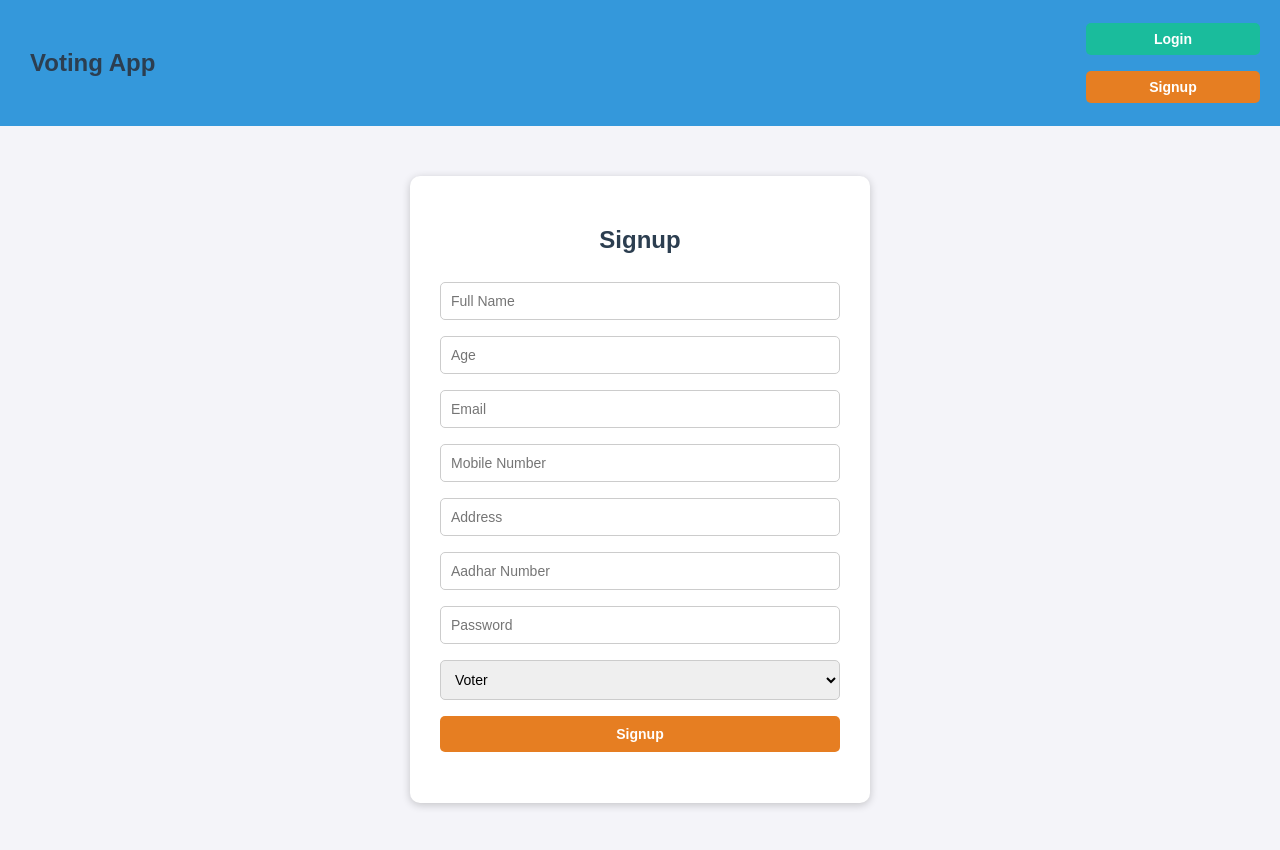
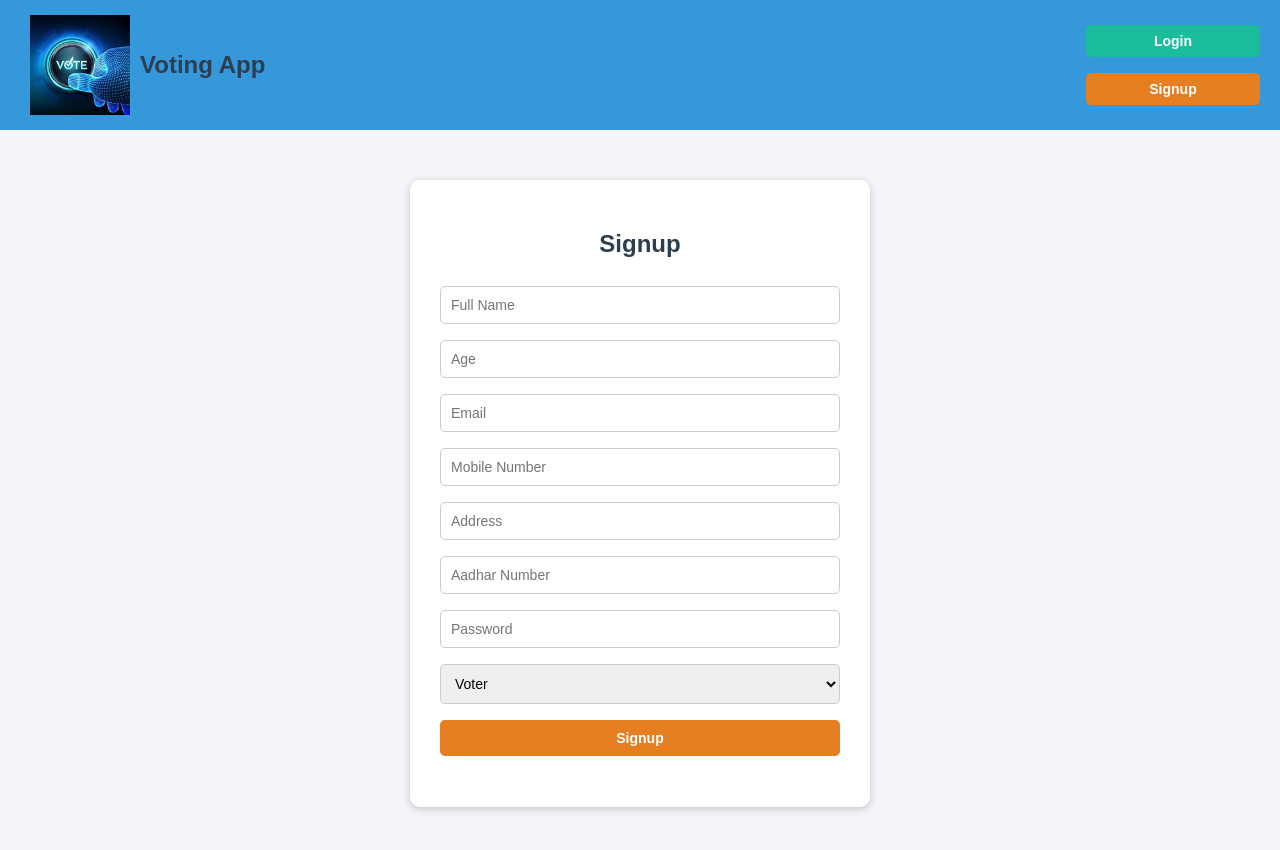
Before and after one commit to akki-singh926/VOTING_APPLICATION, a website: page frontend/signup.html in a window 1280 px wide. Drawn offline with Linux system fonts and the light colour scheme.

Commit message:
added a logo

```diff
--- a/frontend/signup.html
+++ b/frontend/signup.html
@@ -7,23 +7,68 @@
   <script defer src="app.js"></script>
   <style>
     body { margin:0; font-family: Arial, sans-serif; background:#f4f4f9; }
-    header { display:flex; justify-content:space-between; align-items:center; padding:15px 30px; background:#3498db; color:white; }
+
+    header {
+      display:flex; justify-content:space-between; align-items:center;
+      padding:15px 30px; background:#3498db; color:white;
+    }
+
+    .logo-container {
+      display: flex;
+      align-items: center;
+      gap: 10px;
+    }
+
+    .logo {
+      width: 100px;
+      height: 100px;
+      object-fit: contain;
+    }
+
     header h1 { margin:0; font-size:24px; }
-    nav button { margin-left:10px; padding:8px 16px; border:none; border-radius:5px; cursor:pointer; font-weight:bold; }
+
+    nav button {
+      margin-left:10px; padding:8px 16px; border:none;
+      border-radius:5px; cursor:pointer; font-weight:bold;
+      transition:0.3s;
+    }
+
     nav button.login { background:#1abc9c; color:white; }
     nav button.signup { background:#e67e22; color:white; }
     nav button:hover { opacity:0.8; }
-    .container { max-width:400px; margin:50px auto; padding:30px; background:white; border-radius:10px; box-shadow:0 2px 8px rgba(0,0,0,0.2); }
+
+    .container {
+      max-width:400px; margin:50px auto; padding:30px;
+      background:white; border-radius:10px;
+      box-shadow:0 2px 8px rgba(0,0,0,0.2);
+    }
+
     h2 { text-align:center; color:#2c3e50; }
-    input, select, button { width:100%; margin:8px 0; padding:10px; font-size:14px; border-radius:5px; border:1px solid #ccc; box-sizing:border-box; }
-    button { background:#e67e22; color:white; border:none; font-weight:bold; cursor:pointer; transition:0.3s; }
+    input, select, button { width:100%; margin:8px 0; padding:10px;
+      font-size:14px; border-radius:5px; border:1px solid #ccc; box-sizing:border-box;
+    }
+
+    button {
+      background:#e67e22; color:white; border:none;
+      font-weight:bold; cursor:pointer; transition:0.3s;
+    }
+
     button:hover { background:#d35400; }
+
     p.error { color:red; font-weight:bold; text-align:center; }
+
+    @media (max-width: 600px) {
+      header { flex-direction: column; align-items: flex-start; }
+      nav { margin-top: 10px; }
+    }
   </style>
 </head>
 <body>
   <header>
-    <h1>Voting App</h1>
+    <div class="logo-container">
+      <img src="vote.jpeg" alt="Voting Logo" class="logo">
+      <h1>Voting App</h1>
+    </div>
     <nav>
       <button class="login" onclick="window.location.href='login.html'">Login</button>
       <button class="signup" onclick="window.location.href='signup.html'">Signup</button>
```
Also changed, not shown: frontend/dashboard.html (+29 -1 lines), frontend/index.html (+27 -1 lines), frontend/login.html (+47 -5 lines), frontend/vote.jpeg (added).
